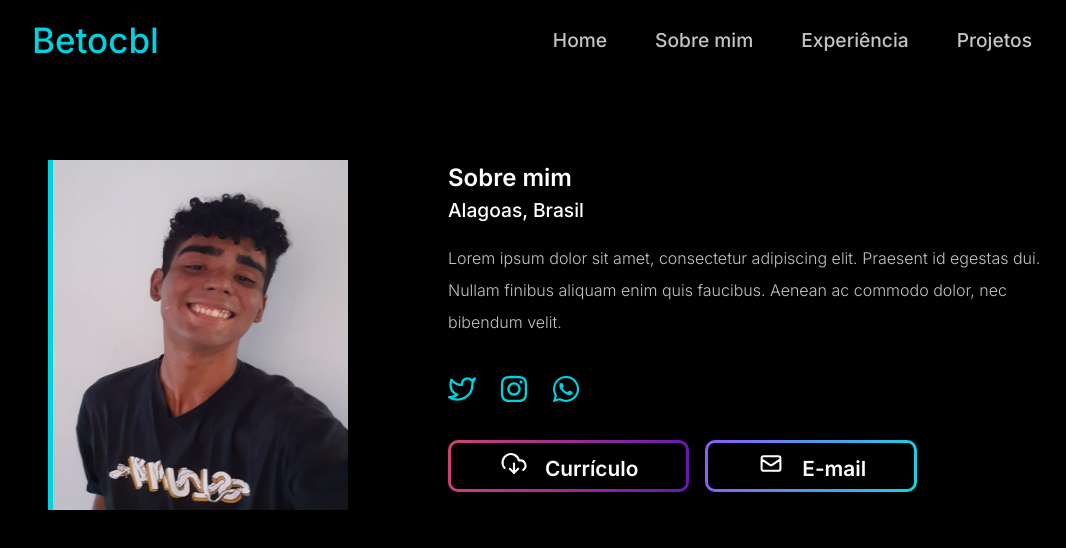
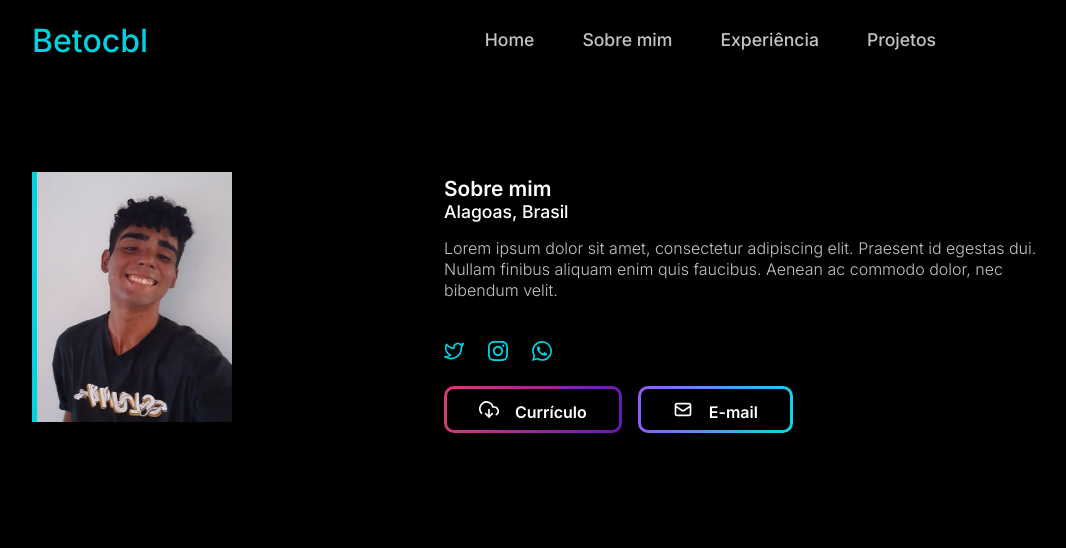
Before and after one commit to betolarbac/betocbl, a Next.js app: page /sobre in a window 1280 px wide. Shown: the top 548 px of the page, without its empty margins (192-1258 px from the left). Built offline with nearby package versions, Linux system fonts and the light colour scheme.

Commit message:
atualização de tamanhos

```diff
--- a/src/components/Header/styles.module.scss
+++ b/src/components/Header/styles.module.scss
@@ -4,11 +4,12 @@
   }
 
   .headerContent {
-    max-width: 1200px;
+    max-width: 1280px;
     height: 5rem;
     margin: 0 auto;
     padding: 0 2rem;
     margin-left: 12rem;
+    margin-right: 6rem;
     display: flex;
     align-items: center;
 
@@ -16,7 +17,7 @@
         cursor: pointer;
         color: #00D2DF;
         font-weight: 500 ;
-        font-size: 2.188rem;
+        font-size: 2rem;
     }
 
     nav {
@@ -28,7 +29,7 @@
       a {
 
         font-weight: 500;
-        font-size: 1.2rem;
+        font-size: 1.1rem;
         display: inline-block;
         position: relative;
         padding: 0 1.5rem;
--- a/src/components/Sobre/sobre.module.scss
+++ b/src/components/Sobre/sobre.module.scss
@@ -14,27 +14,26 @@
 
 
     img {
-      margin-left: 13rem;
-     width: 300px;
-     height: 350px;
+      margin-left: 12rem;
+     width: 200px;
+     height: 250px;
     border-left: 5px solid #00D2DF;
 
     }
 
     .hero {
-      margin-bottom: 1rem;
+      margin-left: 7rem;
+      margin-top: 1rem;
 
       h1 {
-        font-size: 1.5rem;
-        line-height: 2rem;
+        font-size: 1.3rem;
         font-weight: 600;
         color: #FFFFFF;
 
       }
 
       h2 {
-        font-size: 1.2rem;
-        line-height: 2rem;
+        font-size: 1.1rem;
         font-weight: 500;
         color: #FFFFFF;
 
@@ -44,7 +43,7 @@
       p {
         font-weight: 300;
         font-size: 1rem;
-        line-height: 2rem;
+        line-height: 1.3rem;
         margin-top: 1rem;
         color: #C4C4C4;
         margin-bottom: 1rem;
@@ -55,7 +54,7 @@
       a {
 
         svg {
-            width: 28px;
+            width: 20px;
             height: 30px;
             margin-right: 1.5rem;
           }
@@ -64,11 +63,11 @@
       button {
         border-radius: 10px;
         padding: 1.5rem;
-        font-size: 1.3rem;
+        font-size: 1rem;
         font-weight: 600;
-        margin-top: 2rem;
+        margin-top: 1rem;
         margin-right: 1rem;
-        padding: 0.5rem 3rem;
+        padding: 0.5rem 2rem;
         color: white;
 
         border: solid 3px transparent;
@@ -81,8 +80,9 @@
 
 
         svg {
-          width: 30px;
+          width: 20px;
           height: 25px;
+          vertical-align: sub;
         }
 
         svg:first-child {
@@ -96,10 +96,10 @@
       .button1 {
         border-radius: 10px;
         padding: 1.5rem;
-        font-size: 1.3rem;
-        margin-top: 2rem;
+        font-size: 1rem;
+        margin-top: 1rem;
         margin-right: 1rem;
-        padding: 0.5rem 3rem;
+        padding: 0.5rem 2rem;
         color: white;
         box-shadow: 0 0 6px 0 rgba(157, 96, 212, 0.5);
         border: solid 3px transparent;
@@ -108,11 +108,10 @@
         background-clip: content-box, border-box;
         box-shadow: 2px 1000px 1px black inset;
         svg {
-          width: 30px;
+          width: 20px;
           height: 25px;
         }
       }
-
       button:hover {
         box-shadow: none;
         transition: 0.8s;
--- a/src/pages/home.module.scss
+++ b/src/pages/home.module.scss
@@ -23,7 +23,7 @@
       margin-left: 12rem;
 
       h1 {
-        font-size: 4rem;
+        font-size: 3rem;
         line-height: 4rem;
         font-weight: 600;
         color: #00D2DF;
@@ -33,7 +33,7 @@
 
       p {
         font-weight: 600;
-        font-size: 1.5rem;
+        font-size: 1.3rem;
         line-height: 2.5rem;
         margin-top: 1rem;
 
@@ -43,11 +43,11 @@
       button {
         border-radius: 10px;
         padding: 1.5rem;
-        font-size: 1.3rem;
+        font-size: 1rem;
         font-weight: 600;
-        margin-top: 4rem;
+        margin-top: 2rem;
         margin-right: 1rem;
-        padding: 0.5rem 3rem;
+        padding: 0.5rem 2rem;
         color: white;
 
         border: solid 3px transparent;
@@ -60,8 +60,9 @@
 
 
         svg {
-          width: 30px;
+          width: 20px;
           height: 25px;
+          vertical-align: sub;
         }
 
         svg:first-child {
@@ -75,10 +76,10 @@
       .button1 {
         border-radius: 10px;
         padding: 1.5rem;
-        font-size: 1.3rem;
-        margin-top: 4rem;
+        font-size: 1rem;
+        margin-top: 2rem;
         margin-right: 1rem;
-        padding: 0.5rem 3rem;
+        padding: 0.5rem 2rem;
         color: white;
         box-shadow: 0 0 6px 0 rgba(157, 96, 212, 0.5);
         border: solid 3px transparent;
@@ -87,7 +88,7 @@
         background-clip: content-box, border-box;
         box-shadow: 2px 1000px 1px black inset;
         svg {
-          width: 30px;
+          width: 20px;
           height: 25px;
         }
       }
```
Also changed, not shown: src/components/Experiencia/styles.module.scss (+7 -5 lines), src/components/Projeto/index.jsx (+3 -4 lines), src/components/Projeto/styles.module.scss (+16 -7 lines).
